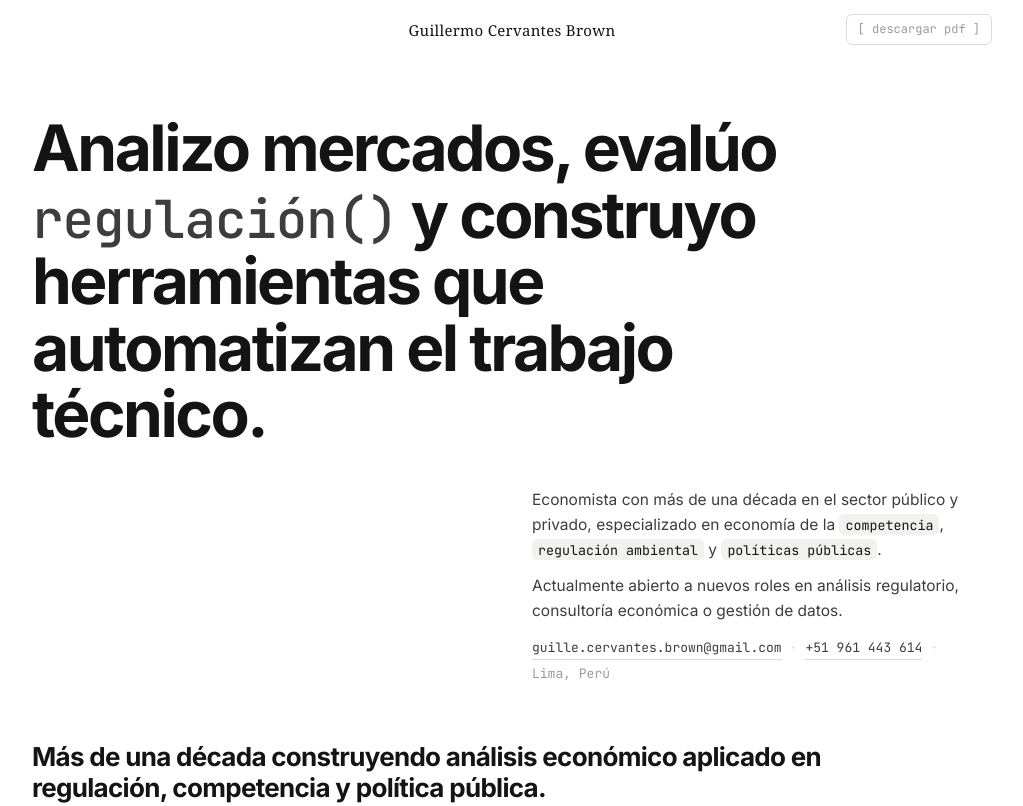
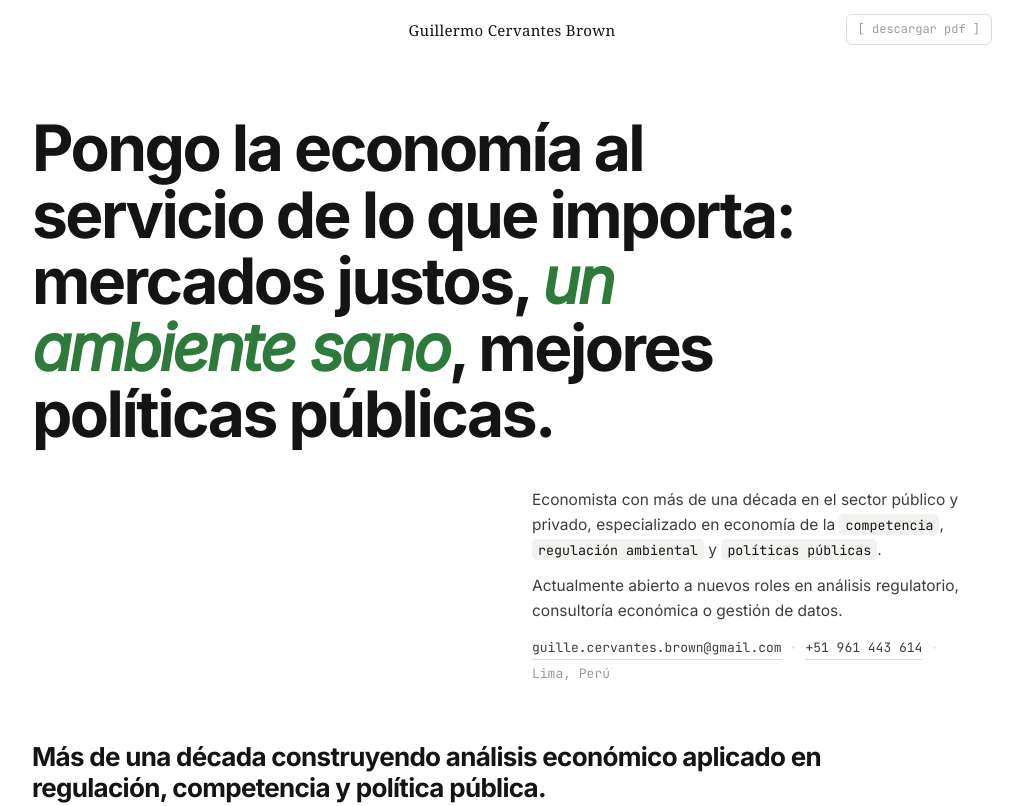
Before and after one commit to guillecbrown/CV, a plain HTML site: page index.html in a window 1280 px wide. Shown: the top 806 px of the page, without its empty margins (128-1151 px from the left). Drawn offline with Linux system fonts and the light colour scheme.

Commit message:
Add files via upload

```diff
--- a/index.html
+++ b/index.html
@@ -242,7 +242,7 @@
   <!-- hero -->
   <div class="hero">
     <h1 class="hero-headline">
-      Analizo mercados, evalúo <span class="mono">regulación()</span> y construyo herramientas que automatizan el trabajo técnico.
+      Pongo la economía al servicio de lo que importa: mercados justos, <em style="color:#2d7a3a">un ambiente sano</em>, mejores políticas públicas.
     </h1>
 
     <div class="hero-bio-wrap">
```
